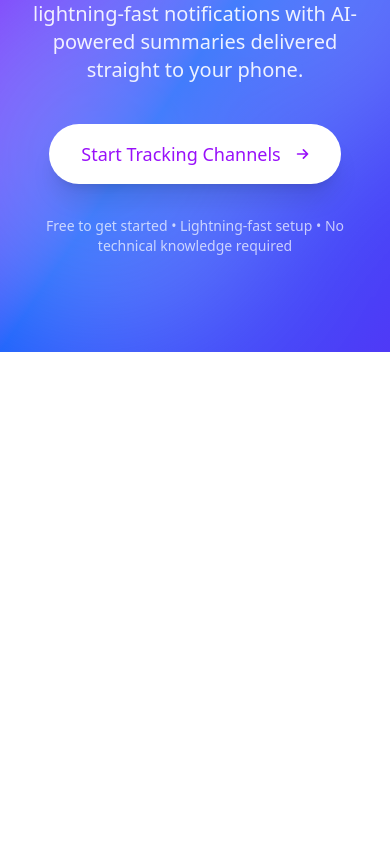
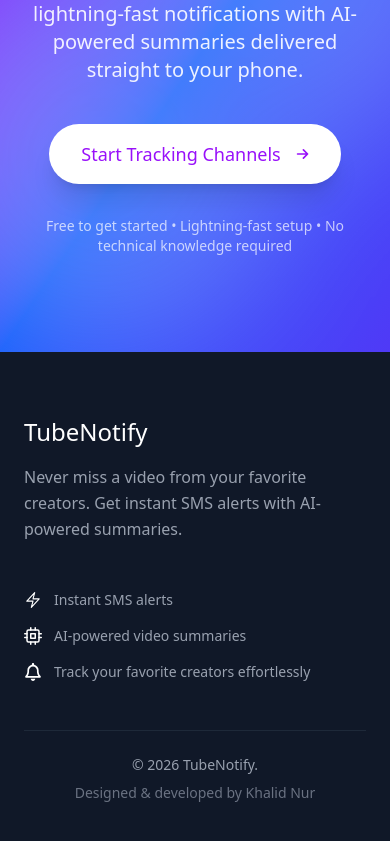
Before and after one commit to khalid-nur/TubeNotify-Frontend, a React (Vite) app: page / in a window 390 px wide. Shown: the part 7379-8220 px from the top of the page. Before the commit the page ends 7731 px from the top, so only its background shows below. Built offline with nearby package versions, Linux system fonts and the light colour scheme.

Commit message:
add footer section for landing page

```diff
--- a/src/pages/landing/LandingPage.tsx
+++ b/src/pages/landing/LandingPage.tsx
@@ -1,5 +1,6 @@
 import Features from "./sections/Features";
 import FinalCTA from "./sections/FinalCTA";
+import Footer from "./sections/Footer";
 import Hero from "./sections/Hero";
 import HowItWorks from "./sections/HowItWorks";
 import UseCases from "./sections/UseCases";
@@ -12,6 +13,7 @@
       <HowItWorks />
       <UseCases />
       <FinalCTA />
+      <Footer />
     </div>
   );
 };
--- /dev/null
+++ b/src/pages/landing/sections/Footer.tsx
@@ -0,0 +1,45 @@
+import { FiCpu } from "react-icons/fi";
+import { FaRegBell } from "react-icons/fa6";
+import { HiOutlineBolt } from "react-icons/hi2";
+
+const Footer = () => {
+  return (
+    <footer className="bg-gray-900 px-6 py-16 text-gray-400">
+      <div className="mx-auto max-w-6xl">
+        <div className="mb-12 grid gap-12 md:grid-cols-2">
+          <div>
+            <h3 className="mb-4 text-2xl text-white">TubeNotify</h3>
+            <p className="leading-relaxed">
+              Never miss a video from your favorite creators. Get instant SMS
+              alerts with AI-powered summaries.
+            </p>
+          </div>
+
+          <div className="space-y-4 text-sm">
+            <div className="flex items-center gap-3">
+              <HiOutlineBolt className="text-white" size={18} />
+              <span>Instant SMS alerts</span>
+            </div>
+            <div className="flex items-center gap-3">
+              <FiCpu className="text-white" size={18} />
+              <span>AI-powered video summaries</span>
+            </div>
+            <div className="flex items-center gap-3">
+              <FaRegBell className="text-white" size={18} />
+              <span>Track your favorite creators effortlessly</span>
+            </div>
+          </div>
+        </div>
+
+        <div className="mt-12 border-t border-gray-800 pt-6 text-center text-sm">
+          <p>&copy; 2026 TubeNotify.</p>
+          <p className="mt-2 text-gray-500">
+            Designed & developed by Khalid Nur
+          </p>
+        </div>
+      </div>
+    </footer>
+  );
+};
+
+export default Footer;
```
